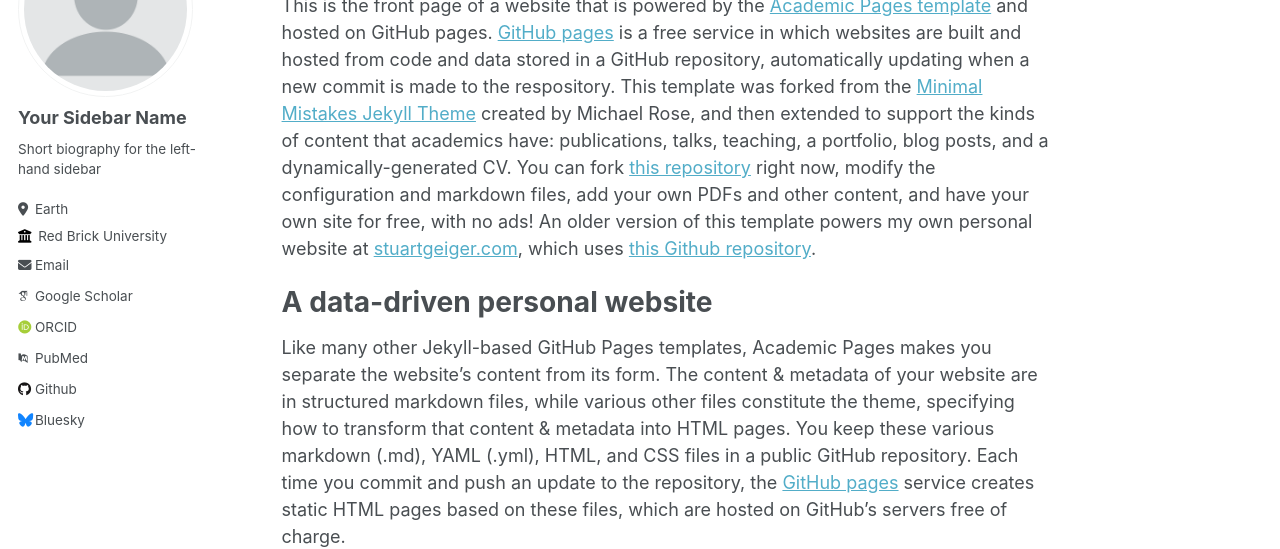
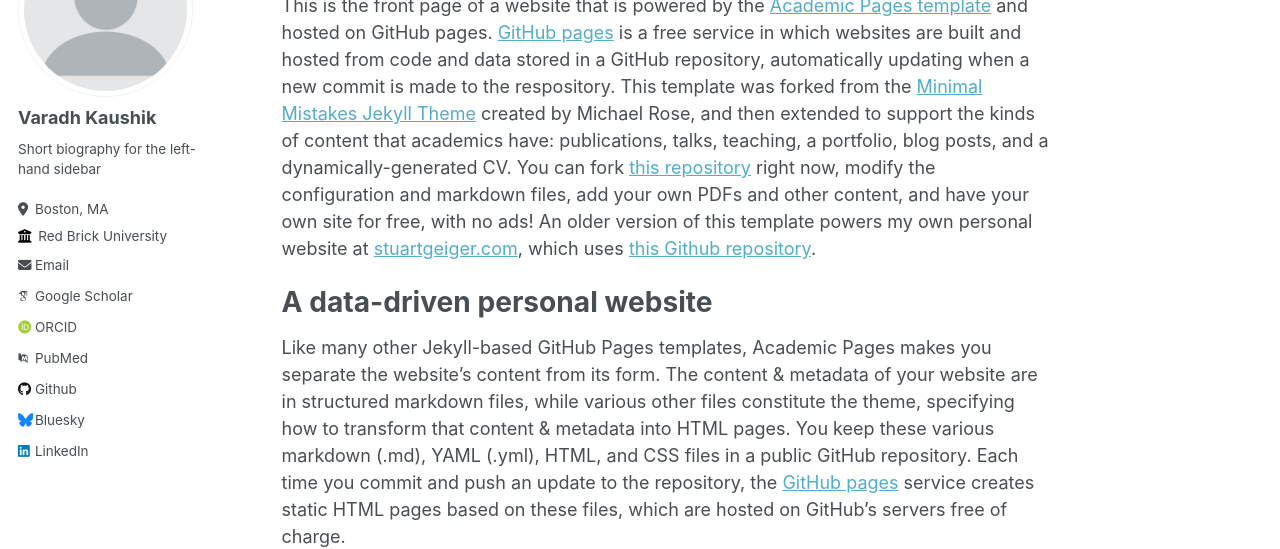
Before and after one commit to VaradhKaushik/VaradhKaushik.github.io, a Jekyll site: the page built from _pages/about.md, in a window 1280 px wide. Shown: the part 184-733 px from the top of the page. Built offline with Jekyll 4.4.1, drawn with Linux system fonts in a browser that asks for light colours; some web fonts are replaced.

Commit message:
Update _config.yml

```diff
--- a/_config.yml
+++ b/_config.yml
@@ -22,13 +22,13 @@
 author:
   # Biographic information
   avatar           : "profile.png"
-  name             : "Your Sidebar Name"
+  name             : "Varadh Kaushik"
   pronouns         : # example: "she/her"
   bio              : "Short biography for the left-hand sidebar"
-  location         : "Earth"
+  location         : "Boston, MA"
   employer         : "Red Brick University"
   uri              : # URL
-  email            : "none@example.org"
+  email            : "kaushik.var@northeastern.edu"
 
   # Academic websites
   arxiv            : # URL - Update with the correct link to your profile
@@ -57,7 +57,7 @@
   keybase          : # Username
   instagram        : # Username
   lastfm           : # Username
-  linkedin         : # Username
+  linkedin         : https://www.linkedin.com/in/varadh-kaushik/
   mastodon         : # URL
   medium           : # URL
   pinterest        : # Username
```
